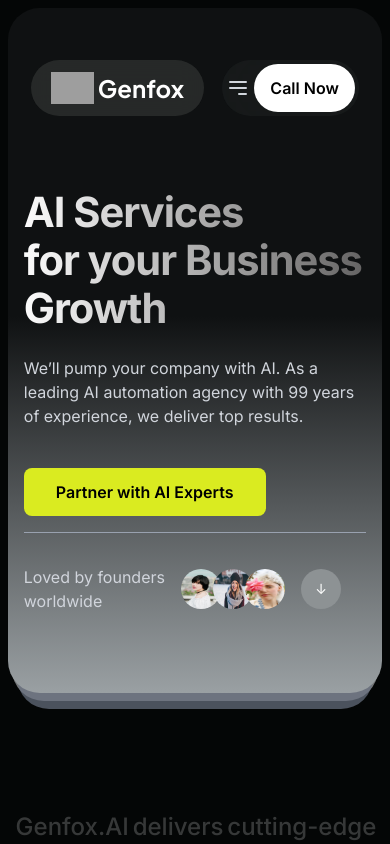
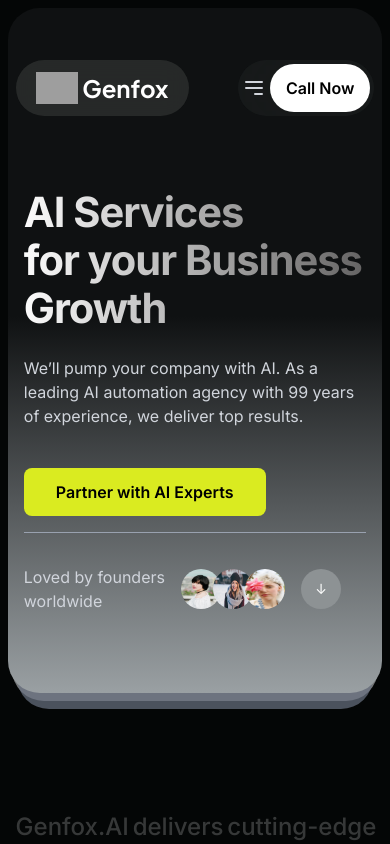
Before and after one commit to zoro-diablo/sanny, a React (Vite) app: page / in a window 390 px wide. Shown: the top 844 px of the page. Built offline with nearby package versions, Linux system fonts and the light colour scheme; grey boxes are pictures that could not be loaded.

Commit message:
Update Navbar component: adjust padding for improved layout

```diff
--- a/src/components/Navbar.jsx
+++ b/src/components/Navbar.jsx
@@ -39,7 +39,7 @@ export default function Navbar() {
       variants={navbarVariants}
       transition={{ duration: 0.3, ease: 'easeInOut' }}
     >
-      <div className="max-w-[1500px] mx-auto flex items-center justify-between h-16 px-[8%] sm:px-[15%] ">
+      <div className="max-w-[1500px] mx-auto flex items-center justify-between h-16 px-[4%] sm:px-[15%] ">
         {/* Logo Section */}
         <div className="flex items-center bg-[#343736]/64 backdrop-blur-md rounded-full py-3 px-4 ">
           <button
```
